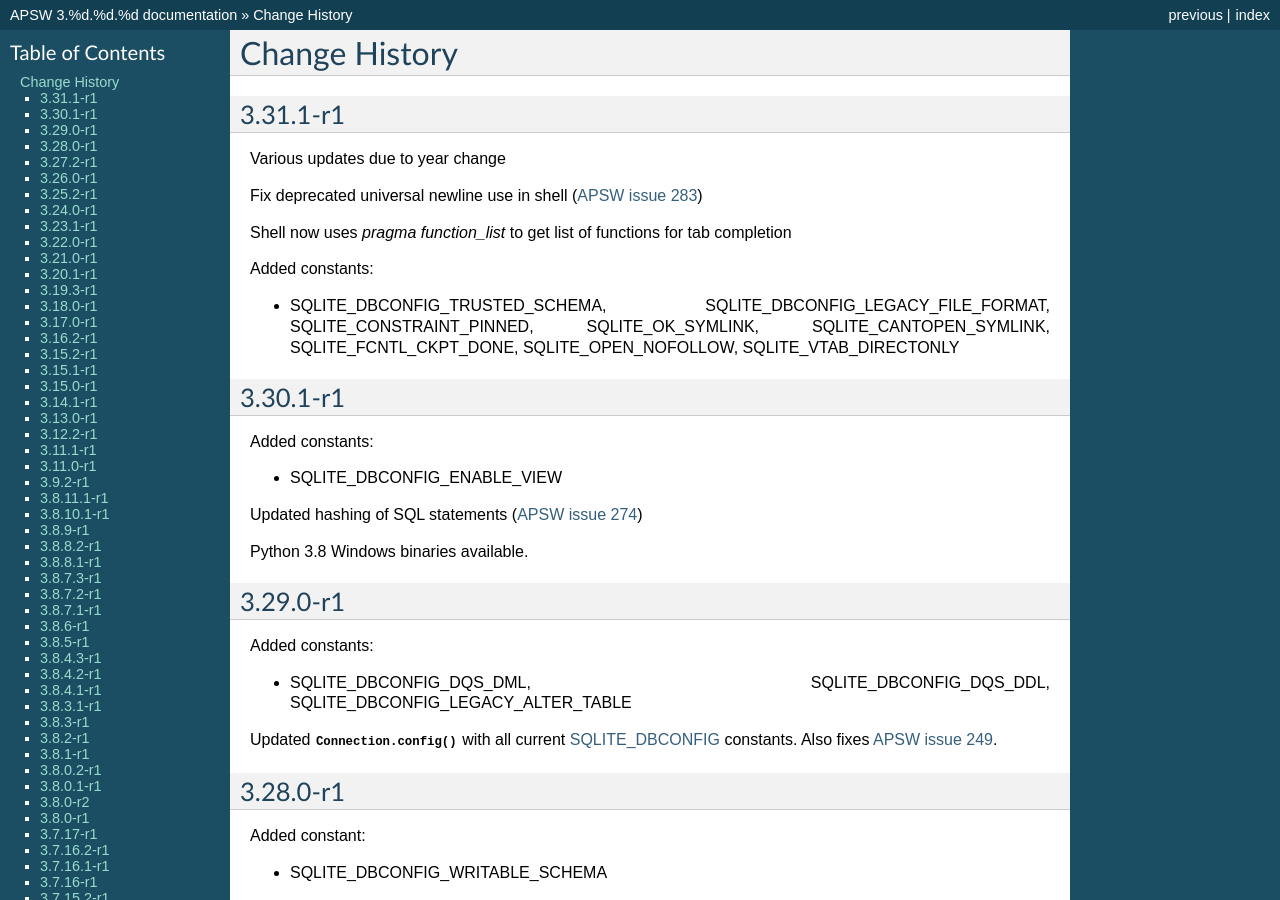
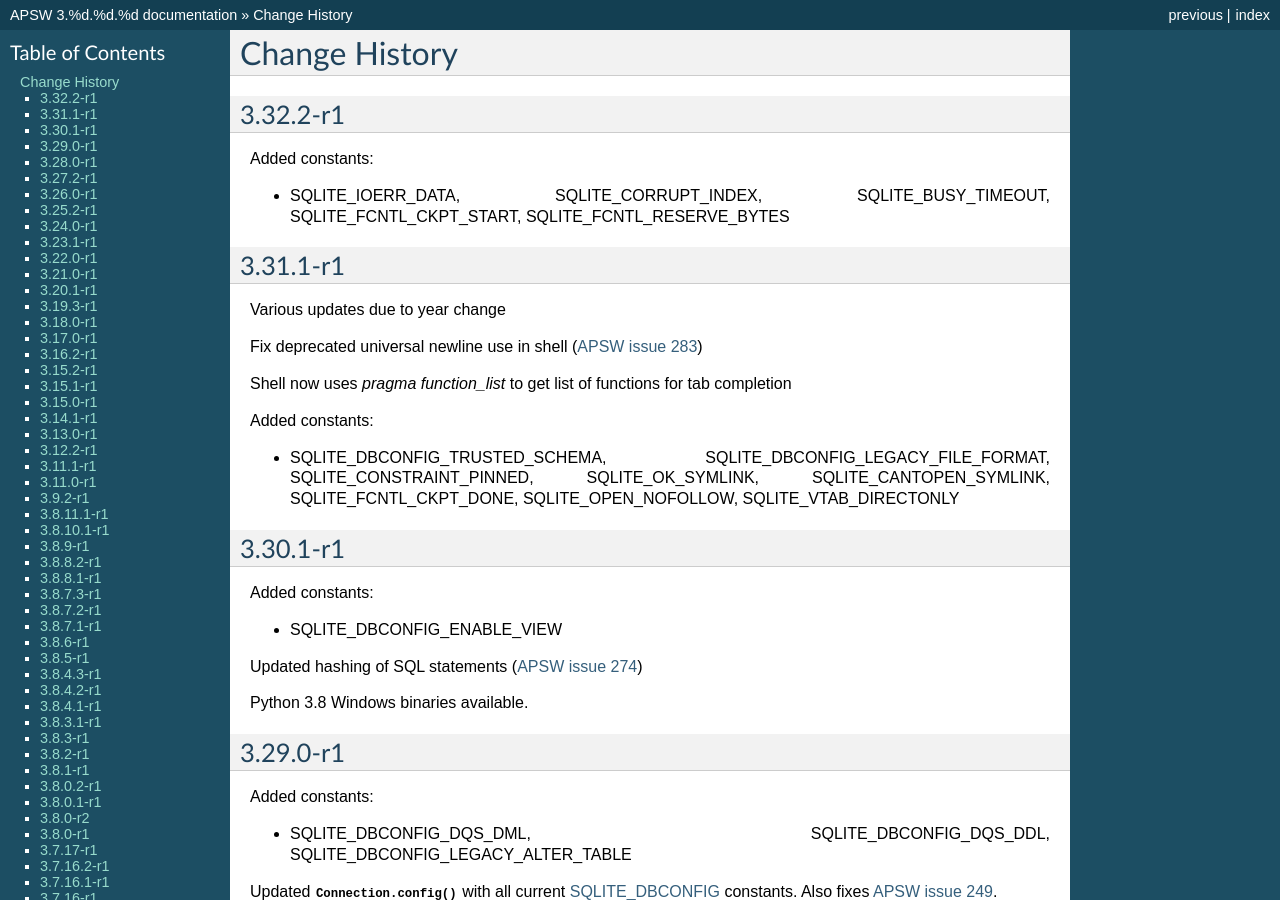
Before and after one commit to rogerbinns/apsw, a Sphinx documentation site: the page built from doc/changes.rst, in a window 1280 px wide and 900 px high. Built offline with Sphinx 7.4.7, drawn with Linux system fonts in a browser that asks for light colours; pages that are not in the unit, such as notebooks, are missing from menus; the version number is read from the project's files by our own code.

Commit message:
Add new constants

```diff
--- a/doc/changes.rst
+++ b/doc/changes.rst
@@ -1,6 +1,14 @@
 Change History
 **************
 .. currentmodule:: apsw
+
+3.32.2-r1
+=========
+
+Added constants:
+
+* SQLITE_IOERR_DATA, SQLITE_CORRUPT_INDEX, SQLITE_BUSY_TIMEOUT, SQLITE_FCNTL_CKPT_START,
+  SQLITE_FCNTL_RESERVE_BYTES
 
 3.31.1-r1
 =========
```
Also changed, not shown: 1 other file.
